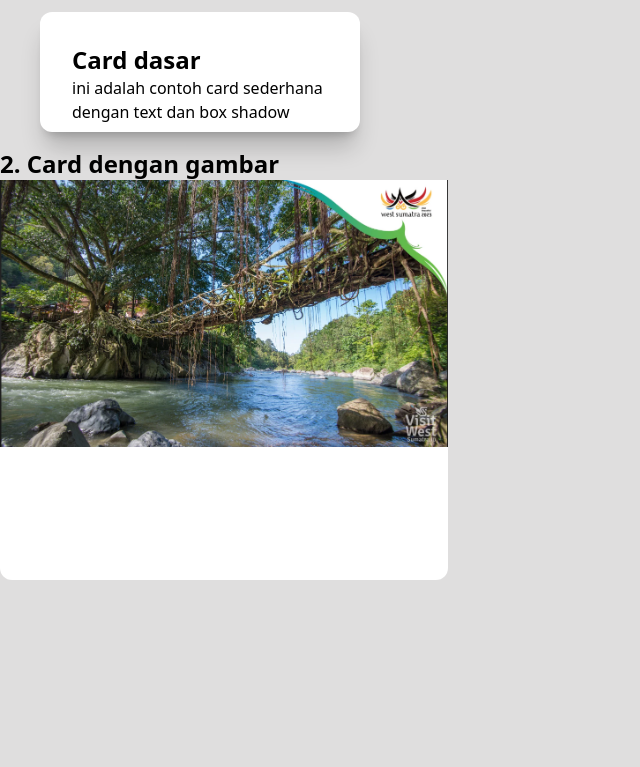
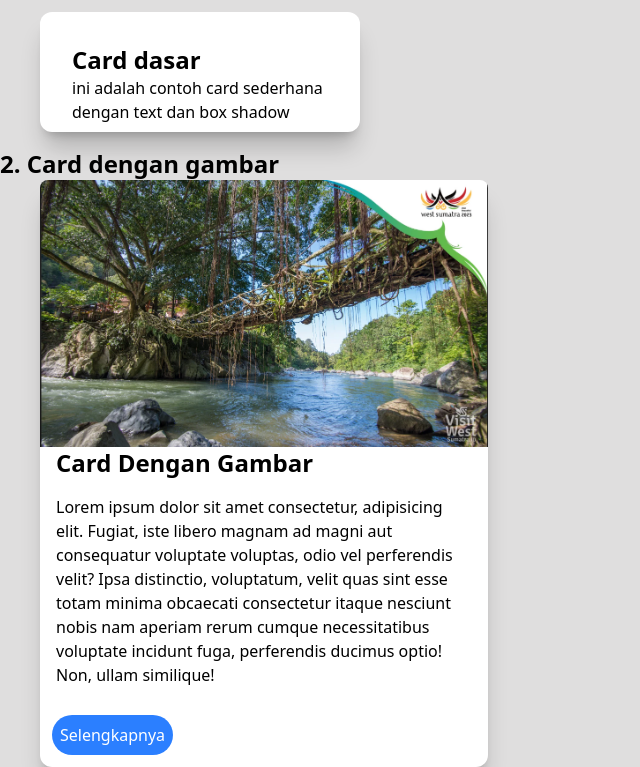
Before and after one commit to MuhammadAdrianEfrichan/learn-talwind.css, a website: page utility/card.html in a window 1280 px wide. Shown: the part 40-807 px from the top of the page, without its empty margins (0-640 px from the left). Drawn offline with Linux system fonts and the light colour scheme.

Commit message:
menyelesaikan card sederhana dengan menggunakan utility tailwind

```diff
--- a/utility/card.html
+++ b/utility/card.html
@@ -20,9 +20,13 @@
     </div>
 
     <h1 class="font-bold text-2xl">2. Card dengan gambar</h1>
-    <div class="bg-white w-md h-100 rounded-xl">
-        <img src="../img/gambar.png" alt="" class="w-full object-cover">
+    <div class="bg-white w-md h-auto rounded-xl shadow-xl/20 ml-10">
+        <img src="../img/gambar.png" alt="" class="w-full object-cover rounded-t-lg">
+        <h1 class="font-bold text-2xl px-4">Card Dengan Gambar</h1>
+        <p class="p-4">Lorem ipsum dolor sit amet consectetur, adipisicing elit. Fugiat, iste libero magnam ad magni aut consequatur voluptate voluptas, odio vel perferendis velit? Ipsa distinctio, voluptatum, velit quas sint esse totam minima obcaecati consectetur itaque nesciunt nobis nam aperiam rerum cumque necessitatibus voluptate incidunt fuga, perferendis ducimus optio! Non, ullam similique! </p>
+        <button class=" bg-blue-500 text-white p-2 rounded-full m-3 hover:bg-blue-600 cursor-pointer">Selengkapnya</button>
     </div>
+
     </div>
 </body>
 </html>
```
Also changed, not shown: src/output.css.
